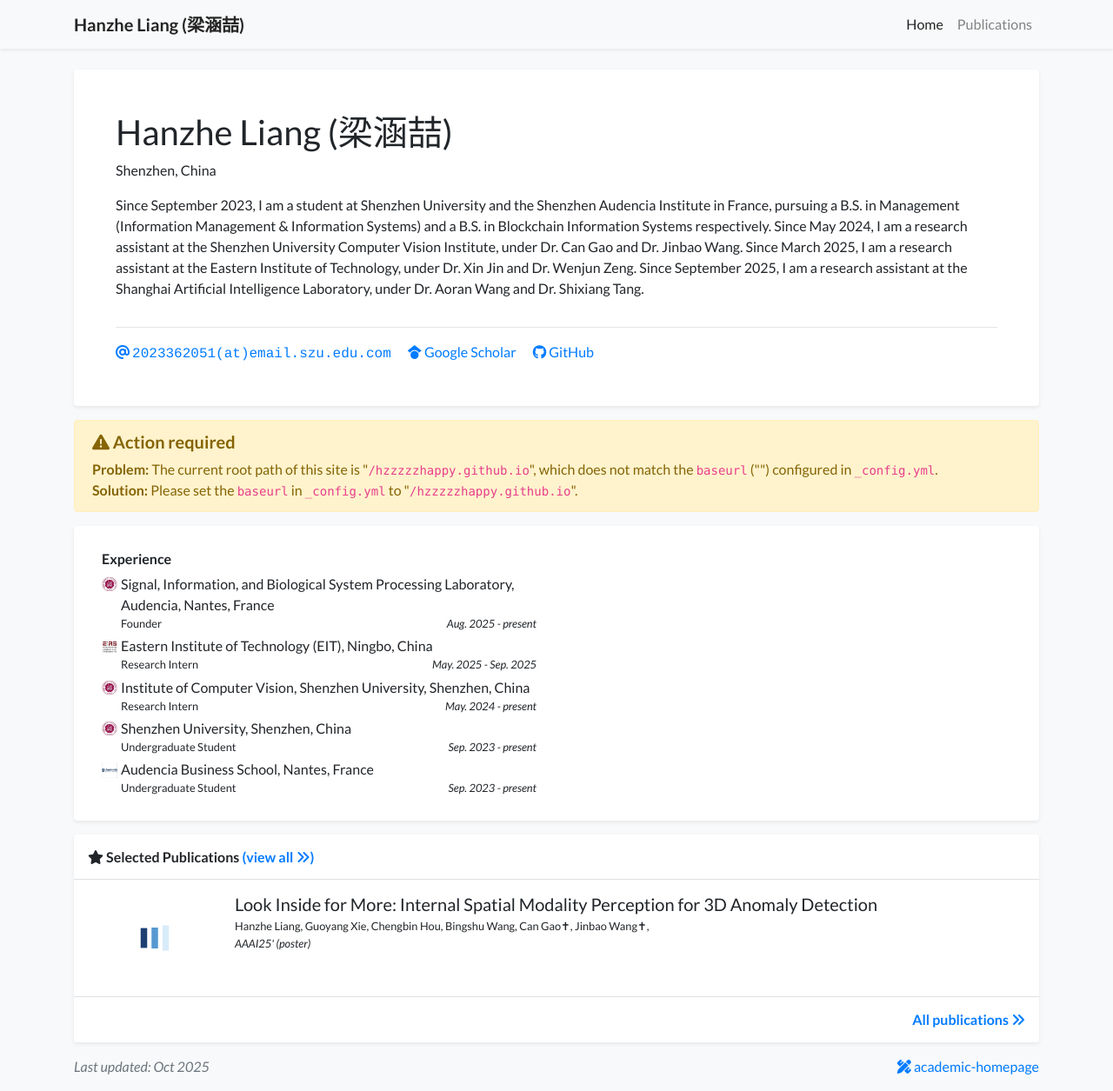
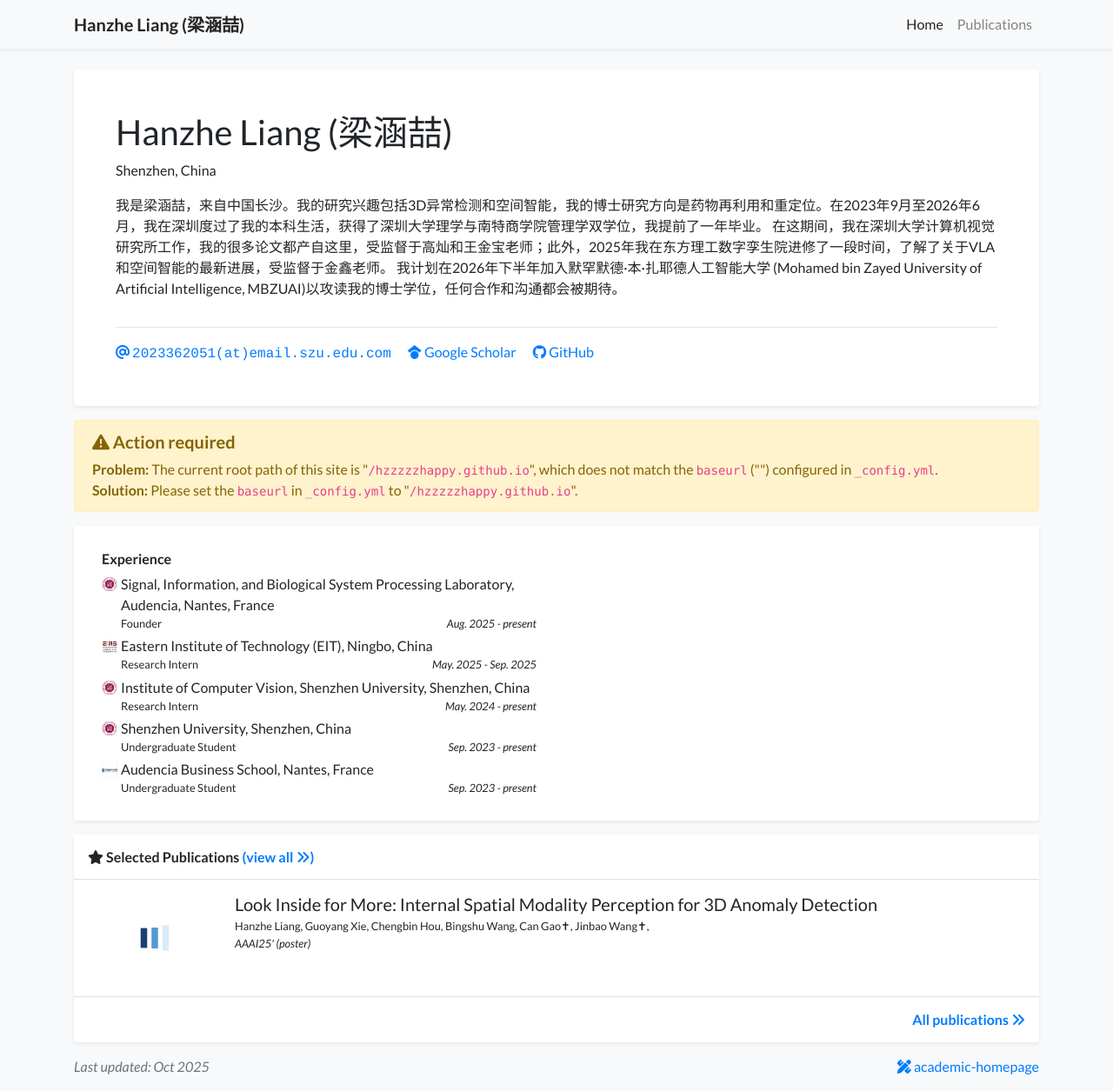
Before and after one commit to hzzzzzhappy/hzzzzzhappy.github.io, a Jekyll site: the page built from index.html, in a window 1280 px wide and 1255 px high. Shown: the whole window at 87% size. Built offline with Jekyll 4.4.1, drawn with Linux system fonts in a browser that asks for light colours; nearby versions of some CDN libraries; a style sheet for code colours, icons or effects is not loaded.

Commit message:
Update profile.yml

```diff
--- a/_data/profile.yml
+++ b/_data/profile.yml
@@ -19,7 +19,9 @@ github: hzzzzzhappy
 
 short_bio_text_justify: false
 short_bio: >-
-  <p>Since September 2023, I am a student at Shenzhen University and the Shenzhen Audencia Institute in France, pursuing a B.S. in Management (Information Management & Information Systems) and a B.S. in Blockchain Information Systems respectively. Since May 2024, I am a research assistant at the Shenzhen University Computer Vision Institute, under Dr. Can Gao and Dr. Jinbao Wang. Since March 2025, I am a research assistant at the Eastern Institute of Technology, under Dr. Xin Jin and Dr. Wenjun Zeng. Since September 2025, I am a research assistant at the Shanghai Artificial Intelligence Laboratory, under Dr. Aoran Wang and Dr. Shixiang Tang.</p>
+  <p>我是梁涵喆，来自中国长沙。我的研究兴趣包括3D异常检测和空间智能，我的博士研究方向是药物再利用和重定位。在2023年9月至2026年6月，我在深圳度过了我的本科生活，获得了深圳大学理学与南特商学院管理学双学位，我提前了一年毕业。
+  在这期间，我在深圳大学计算机视觉研究所工作，我的很多论文都产自这里，受监督于高灿和王金宝老师；此外，2025年我在东方理工数字孪生院进修了一段时间，了解了关于VLA和空间智能的最新进展，受监督于金鑫老师。
+  我计划在2026年下半年加入默罕默德·本·扎耶德人工智能大学 (Mohamed bin Zayed University of Artificial Intelligence, MBZUAI)以攻读我的博士学位，任何合作和沟通都会被期待。</p>
 # education:
 # - name: Shenzhen University, Shenzhen, China
 #   logo: /assets/images/badges/SZU.jpg
```
